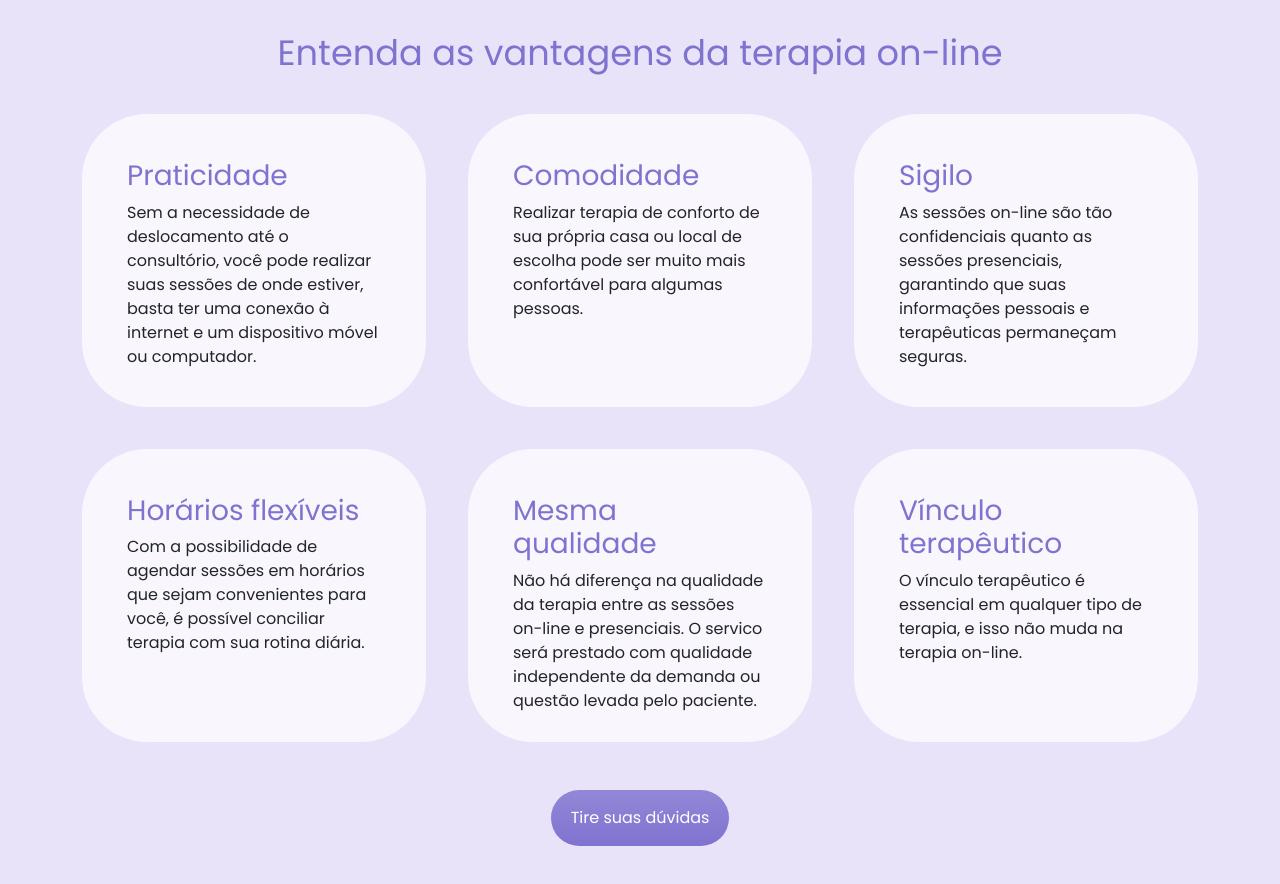
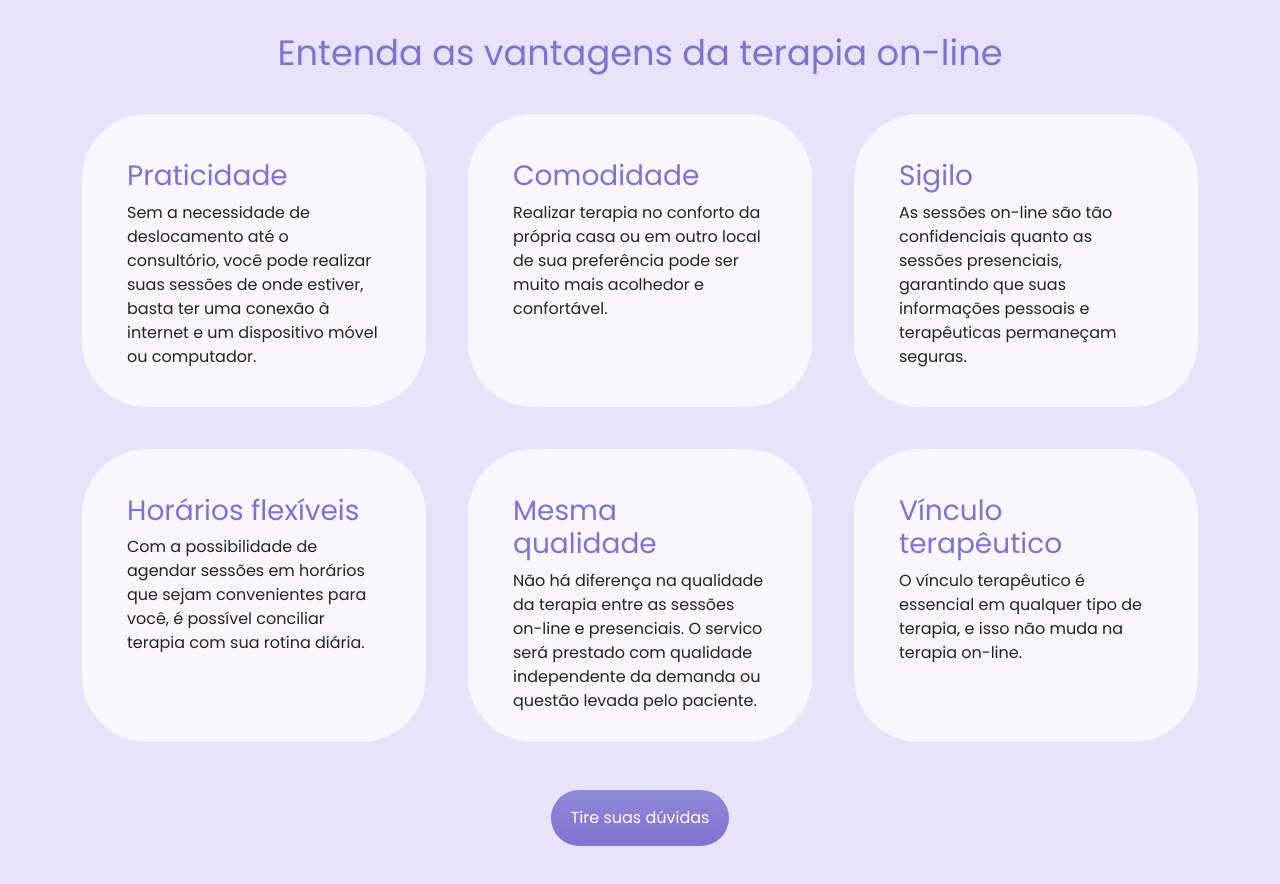
Before and after one commit to phchortolani/psidaramarquesv2, a Next.js app: page /src/components/atendimento/atendimento in a window 1280 px wide. Shown: the top 884 px of the page. Built offline with nearby package versions, Linux system fonts and the light colour scheme.

Commit message:
modificado alguns itens

```diff
--- a/pages/index.js
+++ b/pages/index.js
@@ -12,7 +12,7 @@ import Blog from './src/components/blog/blog'
 import { useEffect, useState } from 'react'
 
 
-export async function getStaticProps() {
+export async function getServerSideProps(context) {
   let url = "https://graph.instagram.com/me/media?access_token=" +
     process.env.INSTA_TOKEN +
     "&fields=media_url,media_type,caption,permalink,timestamp,thumbnail_url,id,username,children{media_url}&limit=8";
@@ -23,7 +23,7 @@ export async function getStaticProps() {
   return {
     props: {
       data: json.data,
-      revalidate: 60
+      revalidate: 20
     },
   };
 }
--- a/pages/src/components/atendimento/atendimento.js
+++ b/pages/src/components/atendimento/atendimento.js
@@ -13,7 +13,7 @@ export default function AtendimentoOnline() {
                         </div>
                         <div className="atendimentoCards">
                             <h3 className="text-primary">Comodidade</h3>
-                            <p>Realizar terapia de conforto de sua própria casa ou local de escolha pode ser muito mais confortável para algumas pessoas.</p>
+                            <p>Realizar terapia no conforto da própria casa ou em outro local de sua preferência pode ser muito mais acolhedor e confortável.</p>
                         </div>
                         <div className="atendimentoCards">
                             <h3 className="text-primary">Sigilo</h3>
--- a/pages/src/components/blog/blog.js
+++ b/pages/src/components/blog/blog.js
@@ -52,6 +52,7 @@ function Blog({ data }) {
                                                 height={340}
                                                 src={e.media_url}
                                                 alt={title}
+                                                style={{ objectFit: "cover" }}
                                             />
                                         </a></div>
                                     );
```
